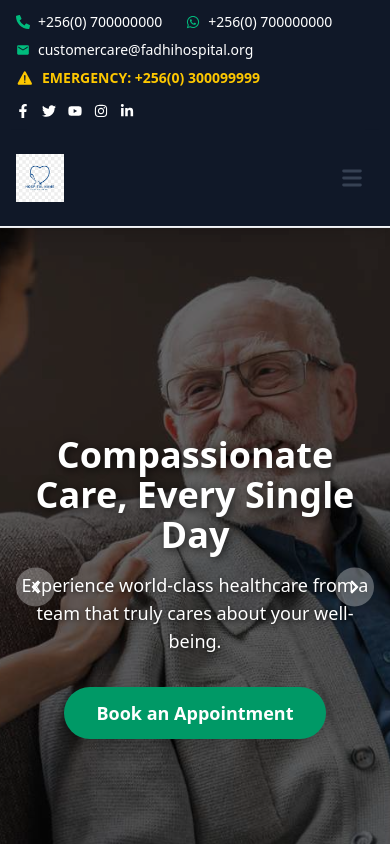
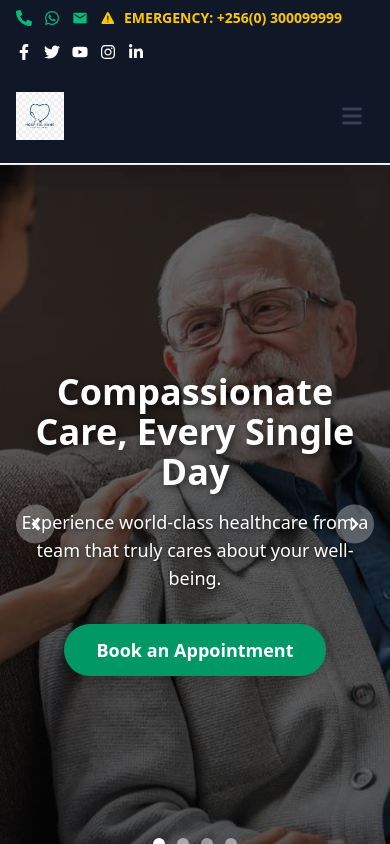
Before and after one commit to fadhi256/Hospital, a React (Vite) app: page / in a window 390 px wide. Shown: the top 844 px of the page. Built offline with nearby package versions, Linux system fonts and the light colour scheme.

Commit message:
Updated the Top bar to look for clean on mobile screens. also  updated the Navbar to stick on the top on scroll

```diff
--- a/src/App.css
+++ b/src/App.css
@@ -1,5 +1,5 @@
 .active {
-  color: rgb(40, 122, 103);
+  color: rgb(5, 150, 105);
 }
 
 @keyframes marquee {
--- a/src/components/Navbar.jsx
+++ b/src/components/Navbar.jsx
@@ -7,6 +7,8 @@ import logo from '../assets/FadhiHosipital.png';
 
 const Navbar = () => {
   const [isMenuOpen, setIsMenuOpen] = useState(false);
+  const [isHidden, setIsHidden] = useState(false);
+  const [prevScroll, setPrevScroll] = useState(0);
   const location = useLocation();
   const [activeLink, setActiveLink] = useState(location.pathname);
 
@@ -14,11 +16,26 @@ const Navbar = () => {
     setActiveLink(location.pathname);
   }, [location.pathname]);
 
+  useEffect(() => {
+    const handleScroll = () => {
+      const currentScroll = window.scrollY;
+      if (currentScroll > prevScroll && currentScroll > 100) {
+        setIsHidden(true);
+      } else if (currentScroll < prevScroll) {
+        setIsHidden(false);
+      }
+      setPrevScroll(currentScroll);
+    };
+
+    window.addEventListener('scroll', handleScroll);
+    return () => window.removeEventListener('scroll', handleScroll);
+  }, [prevScroll]);
+
   const navLinks = [
     { href: "/", label: "Home" },
-    { href: "/about", label: "About" },
-    { href: "/services", label: "Services" },
-    { href: "/contact", label: "Contact" },
+    { href: "/about", label: "About Us" },
+    { href: "/services", label: "Care At Fadhi Hospital" },
+    { href: "/contact", label: "Get In Touch" },
   ];
 
   return (
@@ -27,12 +44,12 @@ const Navbar = () => {
       initial="hidden"
       whileInView="show"
       viewport={{ once: true }}
-      className="bg-gray-900 z-40 border-b border-gray-200 shadow-lg"
+      className="bg-gray-900 z-40 border-b border-gray-200 shadow-lg sticky top-0"
     >
 
       {/* 🏥 UPPER SECTION: Logo and CTA */}
-      <div className="border-b border-gray-100">
-        <div className="container mx-auto px-4 sm:px-6 lg:px-8 h-24 flex justify-between items-center">
+      <div className={`border-b border-gray-100 transition-all duration-300 overflow-hidden ${isHidden ? 'md:h-0' : 'h-24'}`}>
+        <div className="container mx-auto px-4 sm:px-6 lg:px-8 flex justify-between items-center h-full">
 
           {/* Logo (Left Side) */}
           <motion.div
@@ -102,7 +119,7 @@ const Navbar = () => {
                 to={link.href}
                 onClick={() => setActiveLink(link.href)}
                 className={`text-md font-medium relative after:absolute after:bottom-0 after:left-0 after:h-0.5 after:w-0 hover:after:w-full
-                  after:bg-emerald-600 after:transition-all text-gray-200 hover:text-emerald-600
+                  after:bg-emerald-600 after:transition-all text-gray-100 hover:text-emerald-600
                   ${activeLink === link.href ? 'active after:w-full' : ''}`}
               >
                 <motion.span
--- a/src/components/TopBar.jsx
+++ b/src/components/TopBar.jsx
@@ -20,20 +20,20 @@ const socialLinks = [
 
 const TopBar = () => {
   return (
-    <div className="bg-gray-900 text-white text-sm py-3">
+    <div className="bg-gray-900 text-white text-sm py-2 md:py-3">
       <div className="container mx-auto px-4">
         <div className="flex flex-wrap justify-between items-center gap-4">
 
           {/* Left/Center: Contact Info */}
-          <div className="flex flex-wrap gap-x-6 gap-y-2 items-center">
+          <div className="flex flex-wrap gap-x-3 md:gap-x-6 gap-y-2 items-center">
 
             <ContactItem icon={<FaPhoneAlt />} text={contactDetails.phone} href={`tel:${contactDetails.phone}`} />
-            <ContactItem icon={<FaWhatsapp />} text={contactDetails.whatsapp} href={`httpsa://wa.me/${contactDetails.whatsapp}`} />
+            <ContactItem icon={<FaWhatsapp />} text={contactDetails.whatsapp} href={`https://wa.me/${contactDetails.whatsapp}`} />
             <ContactItem icon={<MdEmail />} text={contactDetails.email} href={`mailto:${contactDetails.email}`} />
 
             {/* Emergency Contact - with a different color */}
             <a href={`tel:${contactDetails.emergency}`} className="flex items-center gap-2 text-yellow-400 hover:text-yellow-300 font-semibold">
-              <IoWarning className="text-lg" />
+              <IoWarning className="text-base md:text-lg" />
               <span>EMERGENCY: {contactDetails.emergency}</span>
             </a>
           </div>
@@ -48,7 +48,7 @@ const TopBar = () => {
                 rel="noopener noreferrer"
                 className="text-white hover:text-emerald-500 transition-colors"
               >
-                <social.icon />
+                <social.icon className="text-base" />
               </a>
             ))}
           </div>
@@ -61,8 +61,8 @@ const TopBar = () => {
 
 const ContactItem = ({ icon, text, href }) => (
   <a href={href} className="flex items-center gap-2 hover:text-emerald-400 transition-colors">
-    {React.cloneElement(icon, { className: 'text-emerald-500' })} {/* Colors the icon */}
-    <span>{text}</span>
+    {React.cloneElement(icon, { className: 'text-emerald-500 text-base' })} {/* Colors and sizes the icon */}
+    <span className="hidden md:inline">{text}</span>
   </a>
 );
 
```
